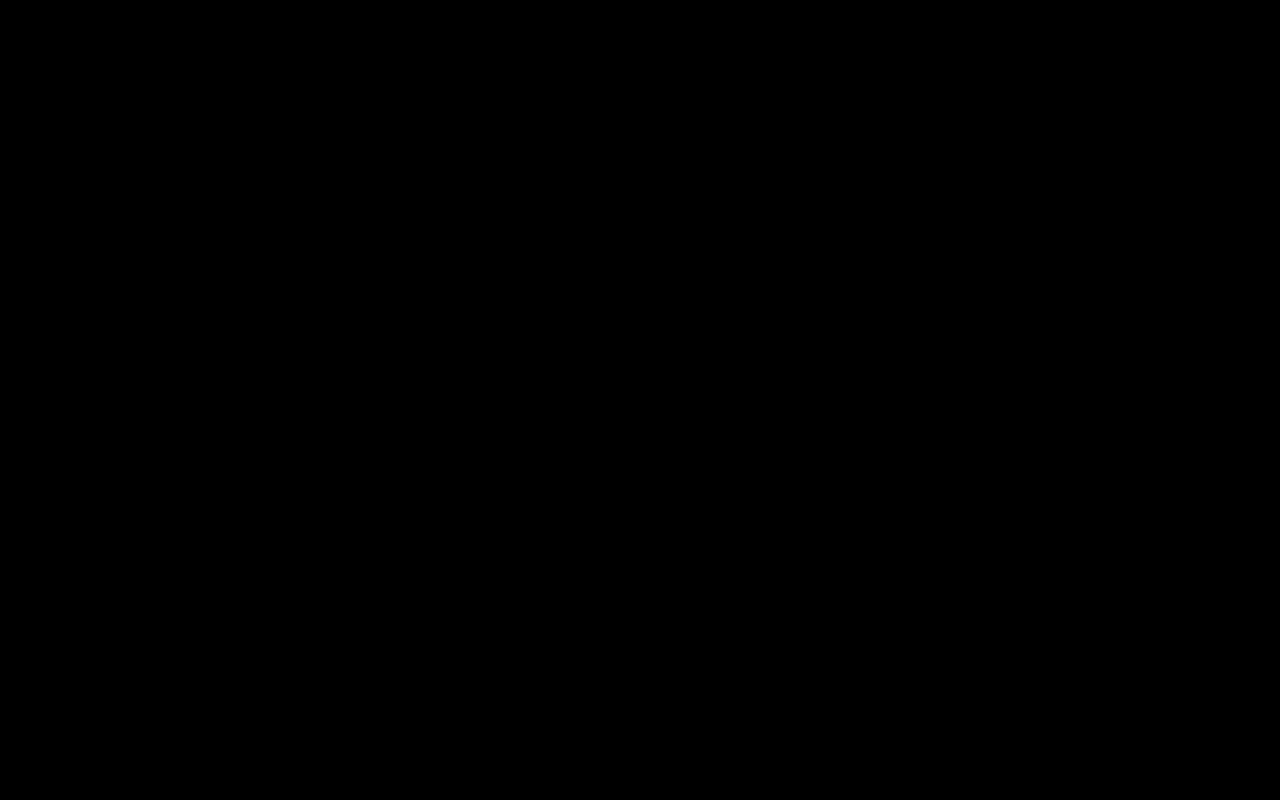
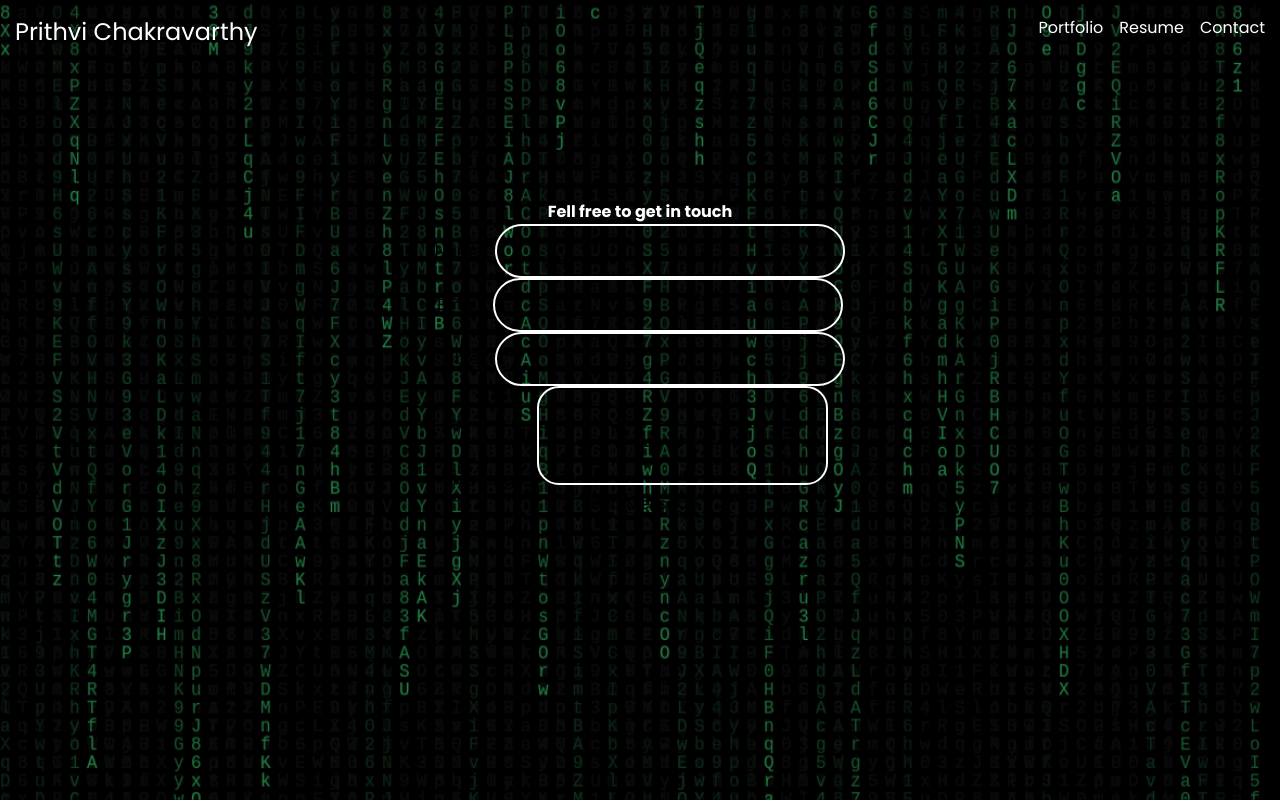
Before and after one commit to priths7/priths7.github.io, a Next.js app: page /Contact in a window 1280 px wide. Before the commit this address had no page. Built offline with nearby package versions, Linux system fonts and the light colour scheme.

Commit message:
nodemailer and contact form added

```diff
--- /dev/null
+++ b/app/Contact/page.tsx
@@ -0,0 +1,135 @@
+"use client";
+import { Navbar } from "@/components/Navbar/Navbar";
+import dynamic from "next/dynamic";
+import { useState } from "react";
+const Wall = dynamic(() => import('@/components/TextAnimations/Wall'), { ssr: false });
+
+export default function Page() {
+    const [formData, setFormData] = useState({
+        name: '',
+        email: '',
+        subject: '',
+        message: ''
+    });
+
+    const handleChange = (e: any) => {
+        setFormData({
+            ...formData,
+            [e.target.name]: e.target.value
+        });
+    };
+
+    const handleSubmit = async (e: any) => {
+        e.preventDefault();
+        setLoading(true);
+        setStatus({ type: '', message: '' });
+
+        try {
+            const response = await fetch('http://localhost:5000/api/contact', {
+                method: 'POST',
+                headers: {
+                    'Content-Type': 'application/json',
+                },
+                body: JSON.stringify(formData)
+            });
+
+            const data = await response.json();
+
+            if (data.success) {
+                setStatus({ type: 'success', message: data.message });
+                setFormData({ name: '', email: '', subject: '', message: '' });
+            } else {
+                setStatus({ type: 'error', message: data.message });
+            }
+        } catch (error) {
+            setStatus({
+                type: 'error',
+                message: 'Network error. Please try again later.'
+            });
+        } finally {
+            setLoading(false);
+        }
+    };
+    const [status, setStatus] = useState({ type: '', message: '' });
+    const [loading, setLoading] = useState(false);
+
+
+    return (
+        <div className="min-h-screen bg-cover bg-center">
+            <Navbar />
+            <Wall />
+            <div className="container mx-auto lg:pt-24">
+                <div className="w-full flex flex-col justify-center items-center">
+                    {/* <span className="font-poppins font-light text-white md:text-[28px] md:leading-[34.13px] xs:text-[24px] xs:leading-[29.26px] text-center">is very simple</span> */}
+                    <form onSubmit={handleSubmit} className="flex flex-col w-full items-center mt-10">
+                        <span className="font-poppins font-bold text-white text-center">Fell free to get in touch</span>
+                        <div className="form-group">
+                            <label htmlFor="name">Name *</label>
+                            <input
+                                className="flex-1 bg-transparent regField  border-white border-2 text-white rounded-[40px] xs:w-[300px] md:w-[350px] p-[13px]"
+                                type="text"
+                                id="name"
+                                name="name"
+                                value={formData.name}
+                                onChange={handleChange}
+                                required
+                            />
+                        </div>
+
+                        <div className="form-group">
+                            <label htmlFor="email">Email *</label>
+                            <input
+                                className="flex-1 bg-transparent regField  border-white border-2 text-white rounded-[40px] xs:w-[300px] md:w-[350px] p-[13px]"
+                                type="email"
+                                id="email"
+                                name="email"
+                                value={formData.email}
+                                onChange={handleChange}
+                                required
+                            />
+                        </div>
+
+                        <div className="form-group">
+                            <label htmlFor="subject">Subject</label>
+                            <input
+                                className="flex-1 bg-transparent regField  border-white border-2 text-white rounded-[40px] xs:w-[300px] md:w-[350px] p-[13px]"
+                                type="text"
+                                id="subject"
+                                name="subject"
+                                value={formData.subject}
+                                onChange={handleChange}
+                            />
+                        </div>
+
+                        <div className="form-group">
+                            <label htmlFor="message">Message *</label>
+                            <textarea
+                                className="bg-transparent border-white border-2 rounded-[22px] resize-none text-white focus:border-[#715AFF] focus:outline-none font-poppins p-4 text-sm leading-[21px] regField"
+                                id="message"
+                                name="message"
+                                rows={3}
+                                value={formData.message}
+                                onChange={handleChange}
+                                required
+                            />
+                        </div>
+
+                        {status.message && (
+                            <div className={`alert alert-${status.type}`}>
+                                {status.message}
+                            </div>
+                        )}
+
+                        <button type="submit" disabled={loading}>
+                            {loading ? 'Sending...' : 'Send Message'}
+                        </button>
+                    </form>
+                </div>
+
+            </div>
+
+
+        </div>
+    );
+
+}
--- a/app/Resume/page.tsx
+++ b/app/Resume/page.tsx
@@ -5,7 +5,7 @@ import { WorkEx } from "@/sections/Resume/WorkEx";
 import Link from "next/link";
 import { FC } from "react";
 import dynamic from "next/dynamic";
-const Wall = dynamic(() => import('@/components/TextAnimations/wall'), { ssr: false });
+const Wall = dynamic(() => import('@/components/TextAnimations/Wall'), { ssr: false });
 
 export default function Page() {
   return (
--- a/components/Navbar/Navbar.tsx
+++ b/components/Navbar/Navbar.tsx
@@ -9,7 +9,7 @@ export const Navbar: FC = () => {
             <div className="flex gap-4">
                 <Link href={"/Portfolio"}><span>Portfolio</span></Link>
                 <Link href={"/Resume"}><span>Resume</span></Link>
-                <Link href={"/Portfolio"}><span>Contact</span></Link>
+                <Link href={"/Contact"}><span>Contact</span></Link>
             </div>
         </div>
     );
```
Also changed, not shown: smtp-backend/package.json (added, +24 -0 lines), smtp-backend/server.js (added, +74 -0 lines), 2 other files (tests, documents, lock files or other folders).
